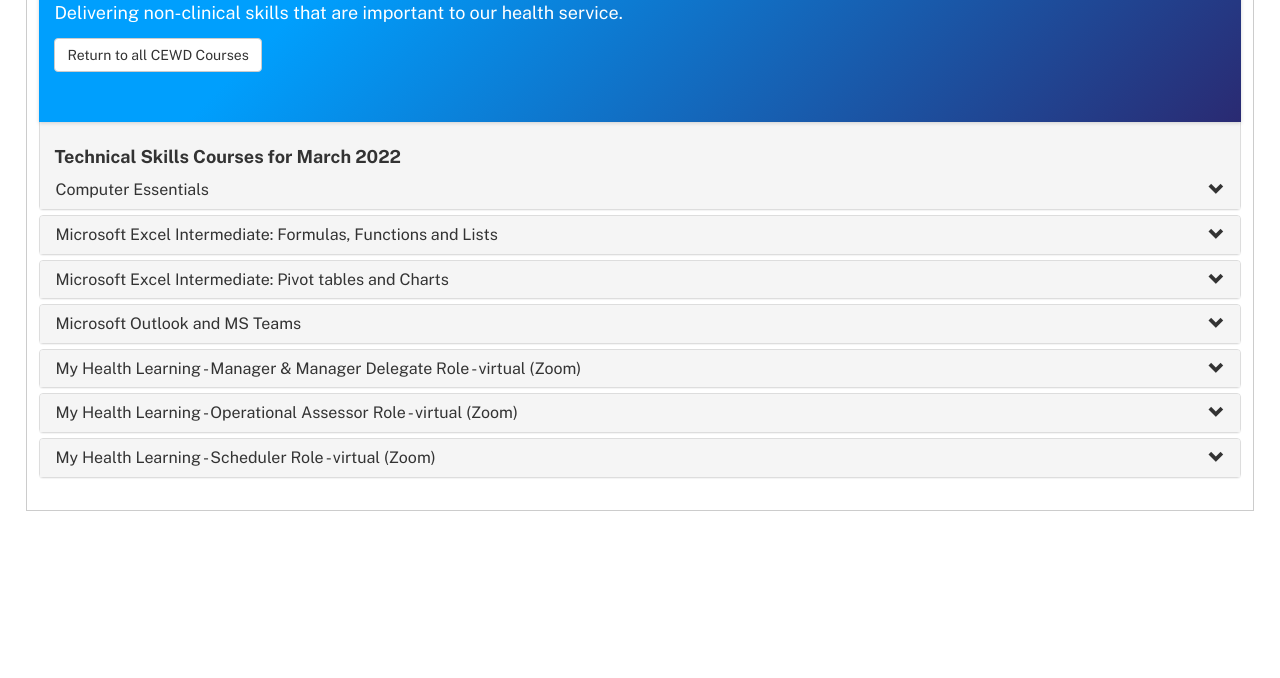
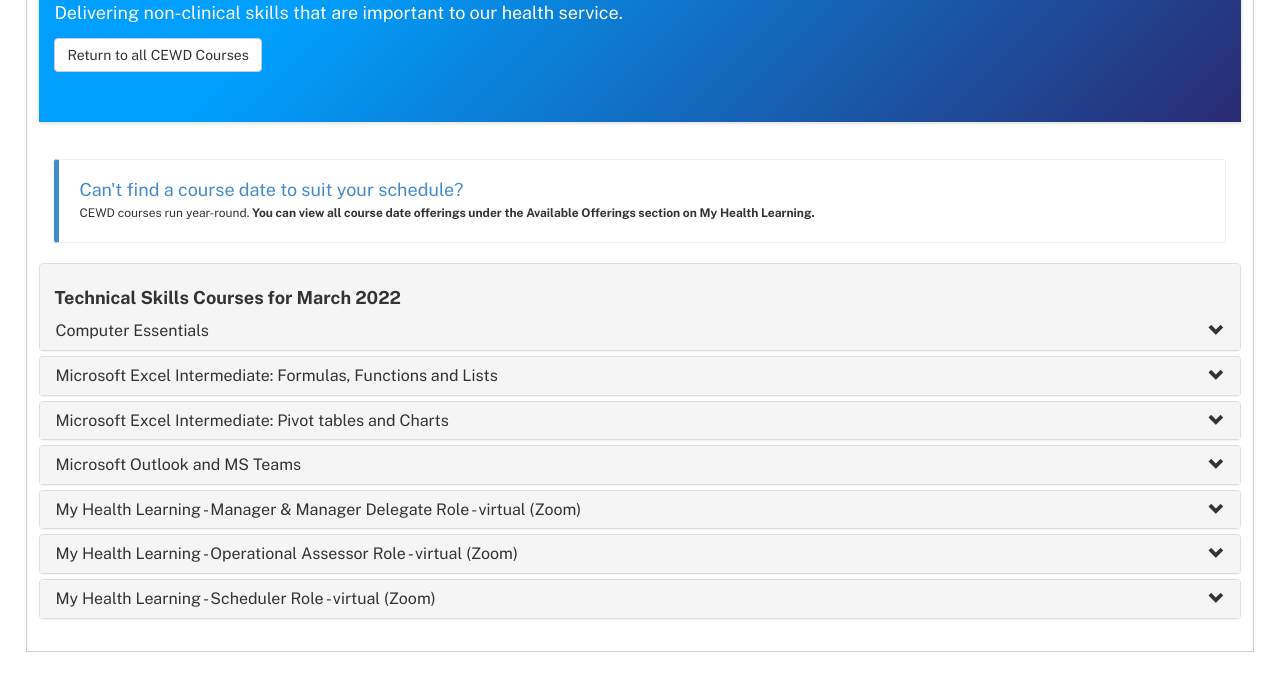
Before and after one commit to CEWD-sandbox/CEWD-Courses, a plain HTML site: page technical-skills.html in a window 1280 px wide. Shown: the part 141-819 px from the top of the page. Drawn offline with nearby package versions, Linux system fonts and the light colour scheme.

Commit message:
Update technical-skills.html

```diff
--- a/technical-skills.html
+++ b/technical-skills.html
@@ -28,6 +28,18 @@
         </div>
         </div>
   <!-- Hero banner end -->
+
+    <!-- Clearing div start -->
+    <div style="clear:both; border:none; width:100%;">&nbsp;</div>
+    <!-- Clearing div end -->
+
+    <!-- Callout start -->
+    <div class="container-fluid"><div class="bs-callout bs-callout-primary">
+      <h4>Can't find a course date to suit your schedule?</h4>
+      <p>CEWD courses run year-round.<b> You can view all course date offerings under the Available Offerings section on My Health Learning.</b></p>
+    </div>
+    </div>
+    <!-- Callout end -->
 
 
   <div style="margin-top:25px;" class="col-md-12">
```
